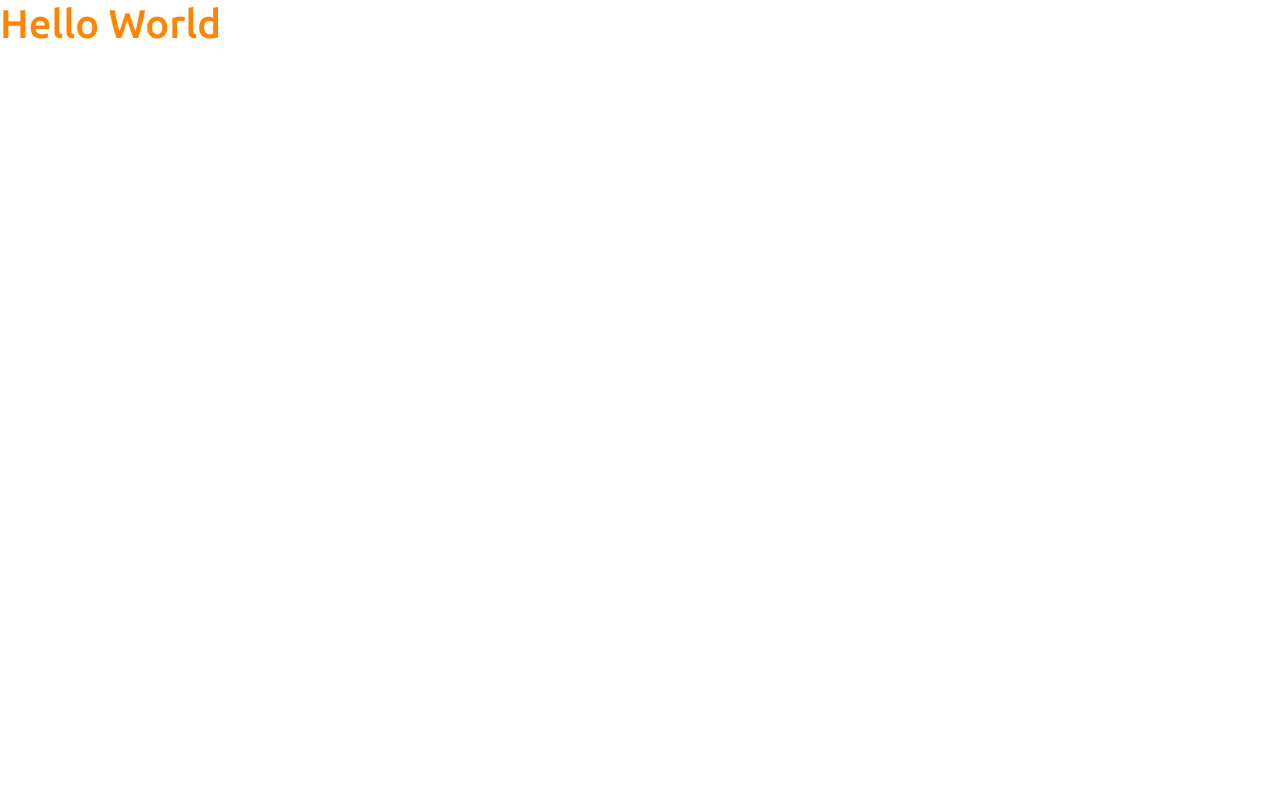
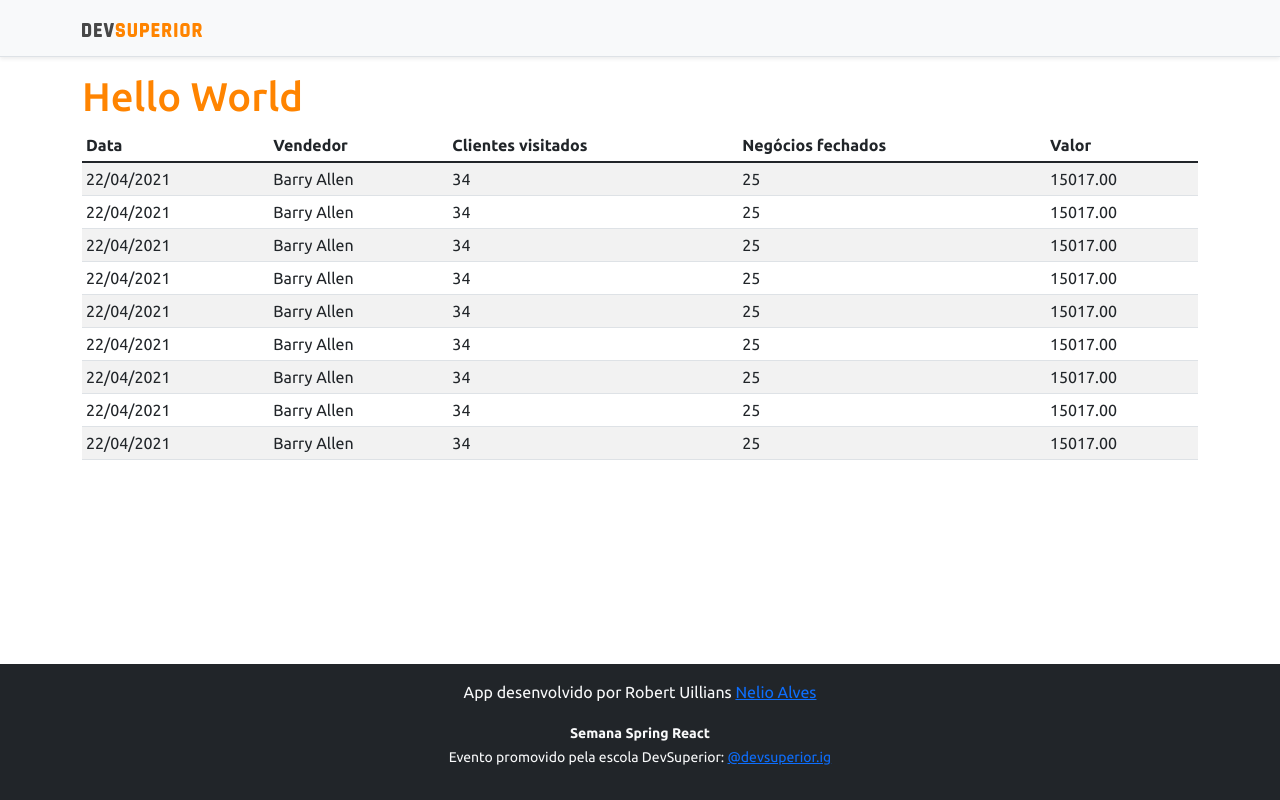
Before and after one commit to robert-office/projeto-sds3, a React (Create React App) app in the folder frontend/: page / in a window 1280 px wide. Built offline with nearby package versions, Linux system fonts and the light colour scheme.

Commit message:
Componentes estaticos criados e inseridos no main App

```diff
--- a/frontend/src/App.tsx
+++ b/frontend/src/App.tsx
@@ -1,10 +1,19 @@
-import React from 'react';
+import Datatable from "components/Datatable";
+import Footer from "components/Footer";
+import NavBar from "components/NavBar";
+import React from "react";
 
 function App() {
   return (
-    <div>
-      <h1 className="text-primary">Hello World</h1>
-    </div>
+    <>
+      <NavBar/>
+      <div className="container">
+        <h1 className="text-primary">Hello World</h1>
+
+        <Datatable/>
+      </div>
+      <Footer/>
+    </>
   );
 }
 
--- /dev/null
+++ b/frontend/src/components/Datatable/index.tsx
@@ -0,0 +1,87 @@
+
+const Datatable = () => {
+
+  return (
+    <div className="table-responsive">
+      <table className="table table-striped table-sm">
+        <thead>
+          <tr>
+            <th>Data</th>
+            <th>Vendedor</th>
+            <th>Clientes visitados</th>
+            <th>Negócios fechados</th>
+            <th>Valor</th>
+          </tr>
+        </thead>
+        <tbody>
+          <tr>
+            <td>22/04/2021</td>
+            <td>Barry Allen</td>
+            <td>34</td>
+            <td>25</td>
+            <td>15017.00</td>
+          </tr>
+          <tr>
+            <td>22/04/2021</td>
+            <td>Barry Allen</td>
+            <td>34</td>
+            <td>25</td>
+            <td>15017.00</td>
+          </tr>
+          <tr>
+            <td>22/04/2021</td>
+            <td>Barry Allen</td>
+            <td>34</td>
+            <td>25</td>
+            <td>15017.00</td>
+          </tr>
+          <tr>
+            <td>22/04/2021</td>
+            <td>Barry Allen</td>
+            <td>34</td>
+            <td>25</td>
+            <td>15017.00</td>
+          </tr>
+          <tr>
+            <td>22/04/2021</td>
+            <td>Barry Allen</td>
+            <td>34</td>
+            <td>25</td>
+            <td>15017.00</td>
+          </tr>
+          <tr>
+            <td>22/04/2021</td>
+            <td>Barry Allen</td>
+            <td>34</td>
+            <td>25</td>
+            <td>15017.00</td>
+          </tr>
+          <tr>
+            <td>22/04/2021</td>
+            <td>Barry Allen</td>
+            <td>34</td>
+            <td>25</td>
+            <td>15017.00</td>
+          </tr>
+          <tr>
+            <td>22/04/2021</td>
+            <td>Barry Allen</td>
+            <td>34</td>
+            <td>25</td>
+            <td>15017.00</td>
+          </tr>
+          <tr>
+            <td>22/04/2021</td>
+            <td>Barry Allen</td>
+            <td>34</td>
+            <td>25</td>
+            <td>15017.00</td>
+          </tr>
+
+        </tbody>
+      </table>
+    </div>
+  );
+};
+
+export default Datatable;
--- /dev/null
+++ b/frontend/src/components/Footer/index.tsx
@@ -0,0 +1,35 @@
+
+const Footer = () => {
+  return (
+    <footer className="footer mt-auto py-3 bg-dark">
+      <div className="container">
+        <p className="text-light">
+          App desenvolvido por{" Robert Uillians "}
+          <a
+            href="https://github.com/robert-office"
+            target="_blank"
+            rel="noreferrer"
+          >
+            Nelio Alves
+          </a>
+        </p>
+        <p className="text-light">
+          <small>
+            <strong>Semana Spring React</strong>
+            <br />
+            Evento promovido pela escola DevSuperior:{" "}
+            <a
+              href="https://instagram.com/devsuperior.ig"
+              target="_blank"
+              rel="noreferrer"
+            >
+              @devsuperior.ig
+            </a>
+          </small>
+        </p>
+      </div>
+    </footer>
+  );
+};
+
+export default Footer;
--- /dev/null
+++ b/frontend/src/components/NavBar/index.tsx
@@ -0,0 +1,15 @@
+import ImgDsDark from 'assets/img/ds-dark.svg';
+
+const NavBar = () => {
+  return (
+    <div className="d-flex flex-column flex-md-row align-items-center p-3 px-md-4 mb-3 bg-light border-bottom shadow-sm">
+      <div className="container">
+        <nav className="my-2 my-md-0 mr-md-3">
+          <img src={ImgDsDark} alt="DevSuperior" width="120" />
+        </nav>
+      </div>
+    </div>
+  );
+}
+
+export default NavBar;
```
Also changed, not shown: frontend/src/assets/img/ds-dark.svg (added).
